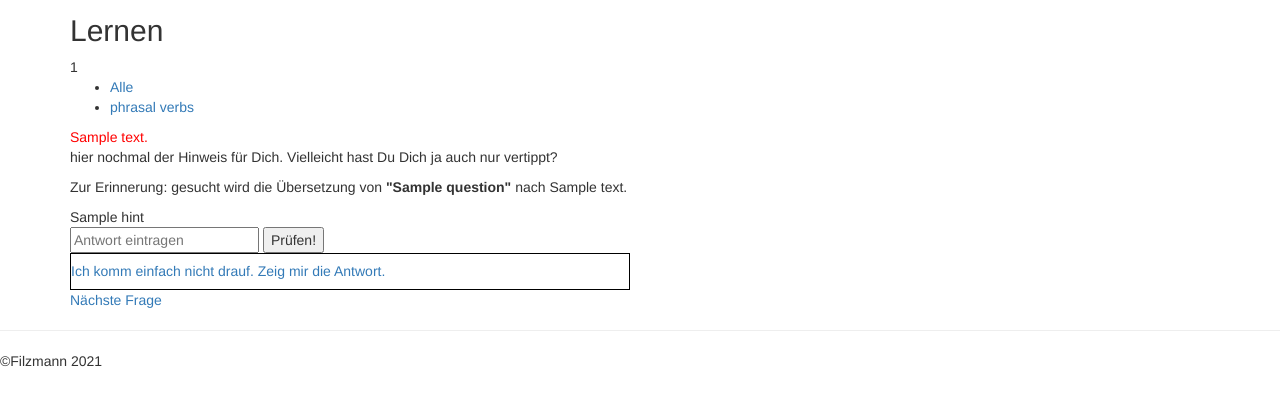
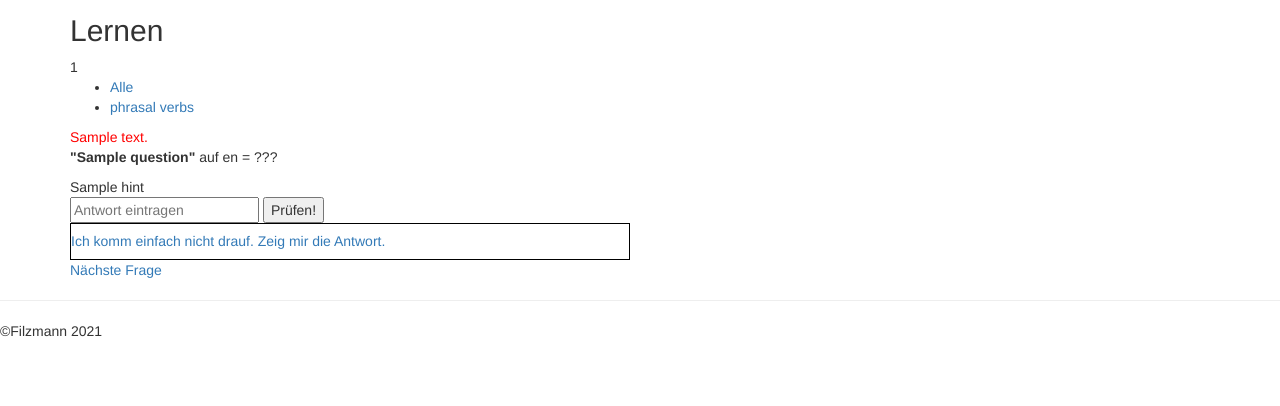
Before and after one commit to Filzmann/VokabeltrainerOnline, a Django app: template vokabeltrainer/templates/vokabeltrainer/lernen_ergebnis_template.html in a window 1280 px wide. Shown: the part 56-462 px from the top of the page. Run offline with Django 4.2, Linux system fonts and the light colour scheme; data comes from the database, SQL or seed files in the repository; both versions use the stored data as it was after the commit; the template is opened without the code that fills it: values that come from a table or form of the project are taken from there, most other values are stand-ins (such as "Sample title", 1, 10 or a date in 2020); some libraries are stand-ins or nearby versions.

Commit message:
verbesserte Optik, Tinymce

```diff
--- a/vokabeltrainer/models/vokabel_models.py
+++ b/vokabeltrainer/models/vokabel_models.py
@@ -25,7 +25,7 @@ class LobUndAufmunterung(Model):
         choices=CHOICES,
         default=LOB,
     )
-    text = TextField(default='')
+    text = HTMLField(default='')
 
     @classmethod
     def get_random(cls, l_type):
--- a/vokabeltrainer/templates/vokabeltrainer/lernen_ergebnis_template.html
+++ b/vokabeltrainer/templates/vokabeltrainer/lernen_ergebnis_template.html
@@ -21,29 +21,31 @@
     {% if solution_correct %}
         <div style="color:green; max-width: 18em;">{{ message_text|safe }}</div>
     <h4>
-        Selbstverständlich weißt Du,dass man
         <span style="font-weight: bolder">"{{ question.question }}"</span>
-
-        mit <span style="font-weight: bolder">{{ question.answer }} </span>übersetzt
+         =
+        <span style="font-weight: bolder">{{ question.answer }} </span>
     </h4>
     <div>
-        <p>hier ein paar schöne Beispielsätze (falls Du welche eingepflegt hast.)</p>
-        <p>{{ question.examples }}</p>
+        <p>{{ question.examples|safe }}</p>
     </div>
     {% endif %}
 
 
 
     {% if not solution_correct %}
-        <div style="color:red; max-width:18em;">{{ message_text|safe }}</div>
-        <p>hier nochmal der Hinweis für Dich. Vielleicht hast Du Dich ja auch nur vertippt?</p>
+        <div style="color:red; max-width:18em;">{{ message_text }}</div>
         <p>
-            Zur Erinnerung: gesucht wird die Übersetzung von <span style="font-weight: bolder">"{{ question.question }}"</span>
-            nach {{ answer }}
+            <span style="font-weight: bolder">"{{ question.question }}"</span> auf {{ question.lang_to_find }} = ???
         </p>
         <div>
-            {{ question.hint }}
+            {{ question.hint|safe }}
         </div>
+        {% if question.lang_to_find == 'deutsch' %}
+            <div>
+            Bsp.:
+            {{ question.examples|safe }}
+            </div>
+        {% endif %}
 
         <form method="post" action="">
             {% csrf_token %}
```
Also changed, not shown: db.sqlite3.
